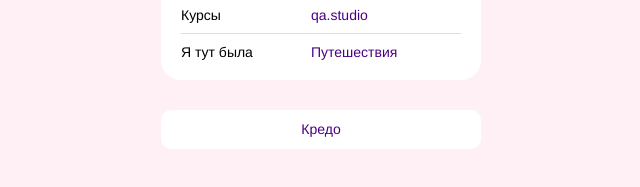
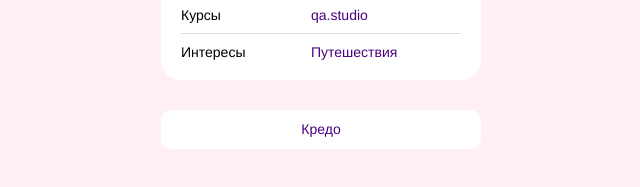
Before and after one commit to alenkaBelyakova-qa/cv, a plain HTML site: page index.html in a window 1280 px wide. Shown: the part 555-742 px from the top of the page, 319-959 px from the left. Drawn offline with Linux system fonts and the light colour scheme.

Commit message:
Update index.html

```diff
--- a/index.html
+++ b/index.html
@@ -57,7 +57,7 @@
             <a class="linsk__link" href="https://qa.studio">qa.studio</a>
           </li>
           <li class="links__link">
-            <p class="links__title">Я тут была</p>
+            <p class="links__title">Интересы</p>
             <a class="linsk__link" href="https://alenkabelyakova.tourister.ru/visited">Путешествия</a>
           </li>
           </ul>
```
